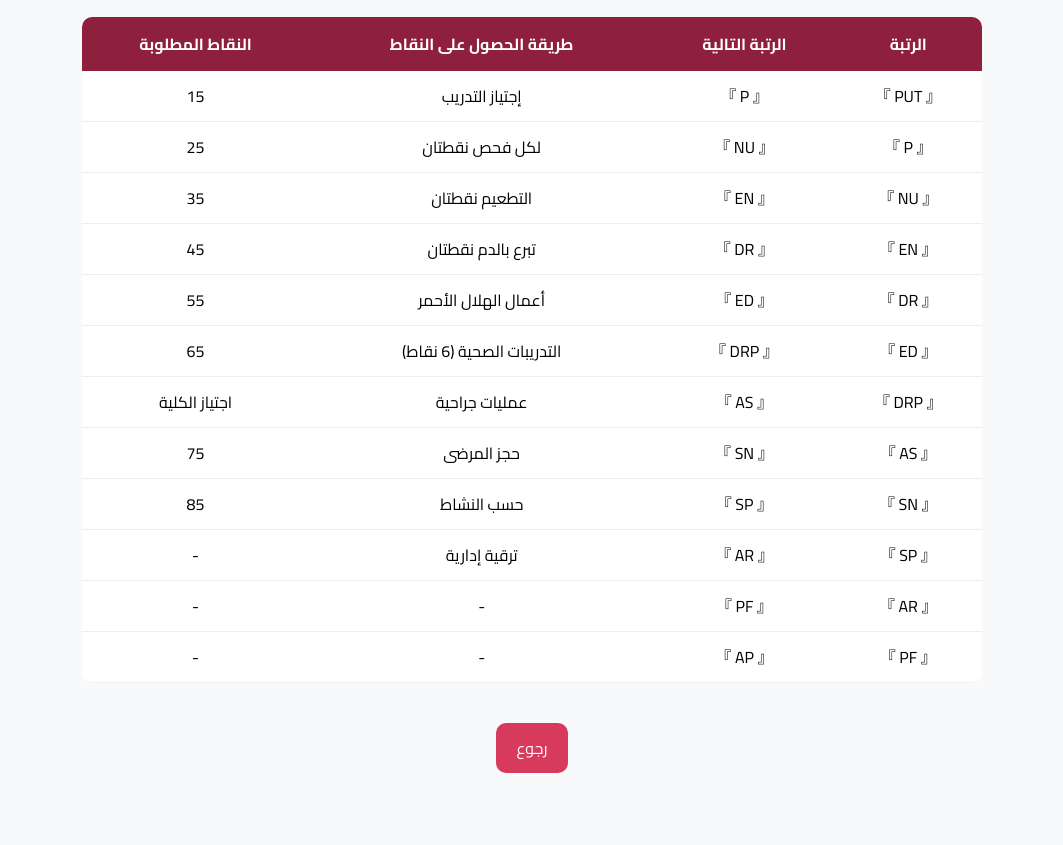
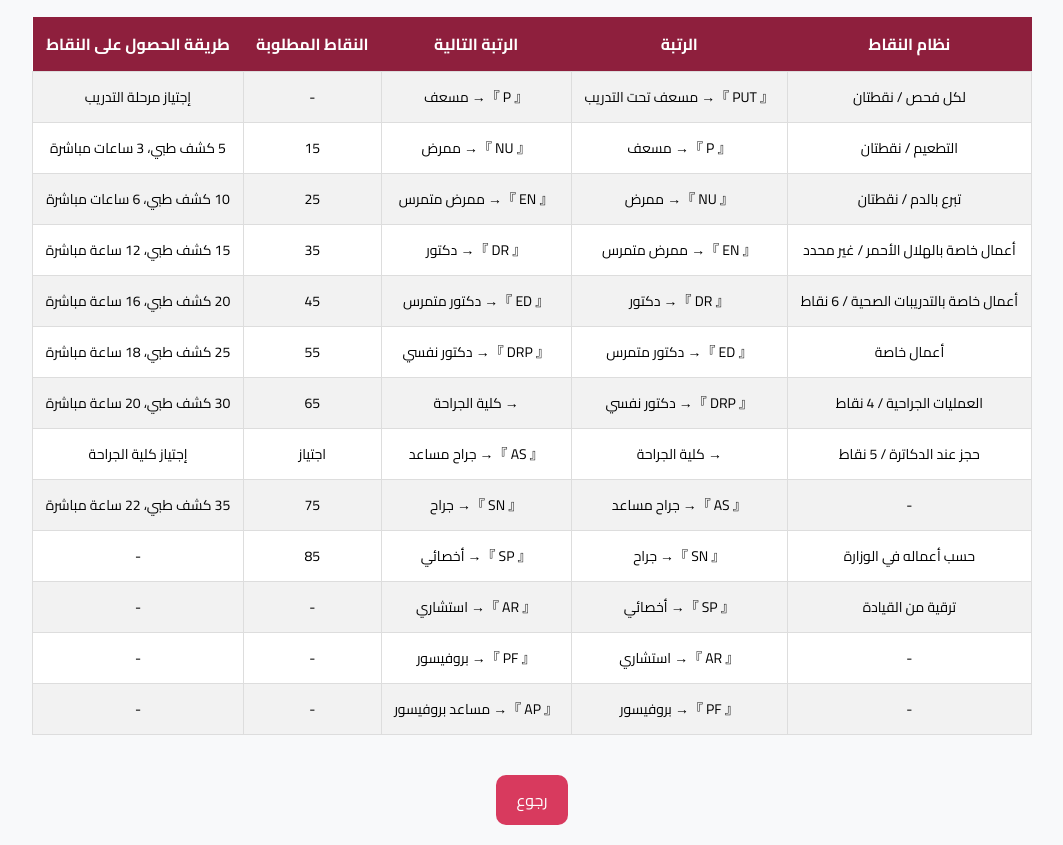
Before and after one commit to mmknmhmd787-a11y/health_krs, a plain HTML site: page points.html in a window 1280 px wide. Shown: the part 88-933 px from the top of the page, without its empty margins (108-1171 px from the left). Before the commit the page ends 881 px from the top, so only its background shows below. Drawn offline with Linux system fonts and the light colour scheme.

Commit message:
Update table styles and content in points.html

```diff
--- a/points.html
+++ b/points.html
@@ -22,12 +22,10 @@ h2 {
 
 table {
     width: 100%;
-    max-width: 900px;
+    max-width: 1000px;
     margin: 20px auto;
     border-collapse: collapse;
     background: white;
-    border-radius: 10px;
-    overflow: hidden;
 }
 
 th {
@@ -37,11 +35,12 @@ th {
 }
 
 td {
-    padding: 10px;
-    border-bottom: 1px solid #eee;
+    padding: 12px;
+    border: 1px solid #ddd;
+    font-size: 14px;
 }
 
-tr:hover {
+tr:nth-child(even) {
     background: #f2f2f2;
 }
 
@@ -62,93 +61,115 @@ tr:hover {
 <h2>نظام الترقيات والنقاط</h2>
 
 <table>
+
 <tr>
+<th>نظام النقاط</th>
 <th>الرتبة</th>
 <th>الرتبة التالية</th>
+<th>النقاط المطلوبة</th>
 <th>طريقة الحصول على النقاط</th>
-<th>النقاط المطلوبة</th>
 </tr>
 
 <tr>
-<td>『 PUT 』</td>
-<td>『 P 』</td>
-<td>إجتياز التدريب</td>
-<td>15</td>
+<td>لكل فحص / نقطتان</td>
+<td>『 PUT 』→ مسعف تحت التدريب</td>
+<td>『 P 』→ مسعف</td>
+<td>-</td>
+<td>إجتياز مرحلة التدريب</td>
 </tr>
 
 <tr>
-<td>『 P 』</td>
-<td>『 NU 』</td>
-<td>لكل فحص نقطتان</td>
-<td>25</td>
+<td>التطعيم / نقطتان</td>
+<td>『 P 』→ مسعف</td>
+<td>『 NU 』→ ممرض</td>
+<td>15</td>
+<td>5 كشف طبي، 3 ساعات مباشرة</td>
 </tr>
 
 <tr>
-<td>『 NU 』</td>
-<td>『 EN 』</td>
-<td>التطعيم نقطتان</td>
-<td>35</td>
+<td>تبرع بالدم / نقطتان</td>
+<td>『 NU 』→ ممرض</td>
+<td>『 EN 』→ ممرض متمرس</td>
+<td>25</td>
+<td>10 كشف طبي، 6 ساعات مباشرة</td>
 </tr>
 
 <tr>
-<td>『 EN 』</td>
-<td>『 DR 』</td>
-<td>تبرع بالدم نقطتان</td>
-<td>45</td>
+<td>أعمال خاصة بالهلال الأحمر / غير محدد</td>
+<td>『 EN 』→ ممرض متمرس</td>
+<td>『 DR 』→ دكتور</td>
+<td>35</td>
+<td>15 كشف طبي، 12 ساعة مباشرة</td>
 </tr>
 
 <tr>
-<td>『 DR 』</td>
-<td>『 ED 』</td>
-<td>أعمال الهلال الأحمر</td>
-<td>55</td>
+<td>أعمال خاصة بالتدريبات الصحية / 6 نقاط</td>
+<td>『 DR 』→ دكتور</td>
+<td>『 ED 』→ دكتور متمرس</td>
+<td>45</td>
+<td>20 كشف طبي، 16 ساعة مباشرة</td>
 </tr>
 
 <tr>
-<td>『 ED 』</td>
-<td>『 DRP 』</td>
-<td>التدريبات الصحية (6 نقاط)</td>
-<td>65</td>
+<td>أعمال خاصة</td>
+<td>『 ED 』→ دكتور متمرس</td>
+<td>『 DRP 』→ دكتور نفسي</td>
+<td>55</td>
+<td>25 كشف طبي، 18 ساعة مباشرة</td>
 </tr>
 
 <tr>
-<td>『 DRP 』</td>
-<td>『 AS 』</td>
-<td>عمليات جراحية</td>
-<td>اجتياز الكلية</td>
+<td>العمليات الجراحية / 4 نقاط</td>
+<td>『 DRP 』→ دكتور نفسي</td>
+<td>→ كلية الجراحة</td>
+<td>65</td>
+<td>30 كشف طبي، 20 ساعة مباشرة</td>
 </tr>
 
 <tr>
-<td>『 AS 』</td>
-<td>『 SN 』</td>
-<td>حجز المرضى</td>
-<td>75</td>
+<td>حجز عند الدكاترة / 5 نقاط</td>
+<td>→ كلية الجراحة</td>
+<td>『 AS 』→ جراح مساعد</td>
+<td>اجتياز</td>
+<td>إجتياز كلية الجراحة</td>
 </tr>
 
 <tr>
-<td>『 SN 』</td>
-<td>『 SP 』</td>
-<td>حسب النشاط</td>
-<td>85</td>
+<td>-</td>
+<td>『 AS 』→ جراح مساعد</td>
+<td>『 SN 』→ جراح</td>
+<td>75</td>
+<td>35 كشف طبي، 22 ساعة مباشرة</td>
 </tr>
 
 <tr>
-<td>『 SP 』</td>
-<td>『 AR 』</td>
-<td>ترقية إدارية</td>
+<td>حسب أعماله في الوزارة</td>
+<td>『 SN 』→ جراح</td>
+<td>『 SP 』→ أخصائي</td>
+<td>85</td>
 <td>-</td>
 </tr>
 
 <tr>
-<td>『 AR 』</td>
-<td>『 PF 』</td>
+<td>ترقية من القيادة</td>
+<td>『 SP 』→ أخصائي</td>
+<td>『 AR 』→ استشاري</td>
 <td>-</td>
 <td>-</td>
 </tr>
 
 <tr>
-<td>『 PF 』</td>
-<td>『 AP 』</td>
+<td>-</td>
+<td>『 AR 』→ استشاري</td>
+<td>『 PF 』→ بروفيسور</td>
+<td>-</td>
+<td>-</td>
+</tr>
+
+<tr>
+<td>-</td>
+<td>『 PF 』→ بروفيسور</td>
+<td>『 AP 』→ مساعد بروفيسور</td>
 <td>-</td>
 <td>-</td>
 </tr>
```
